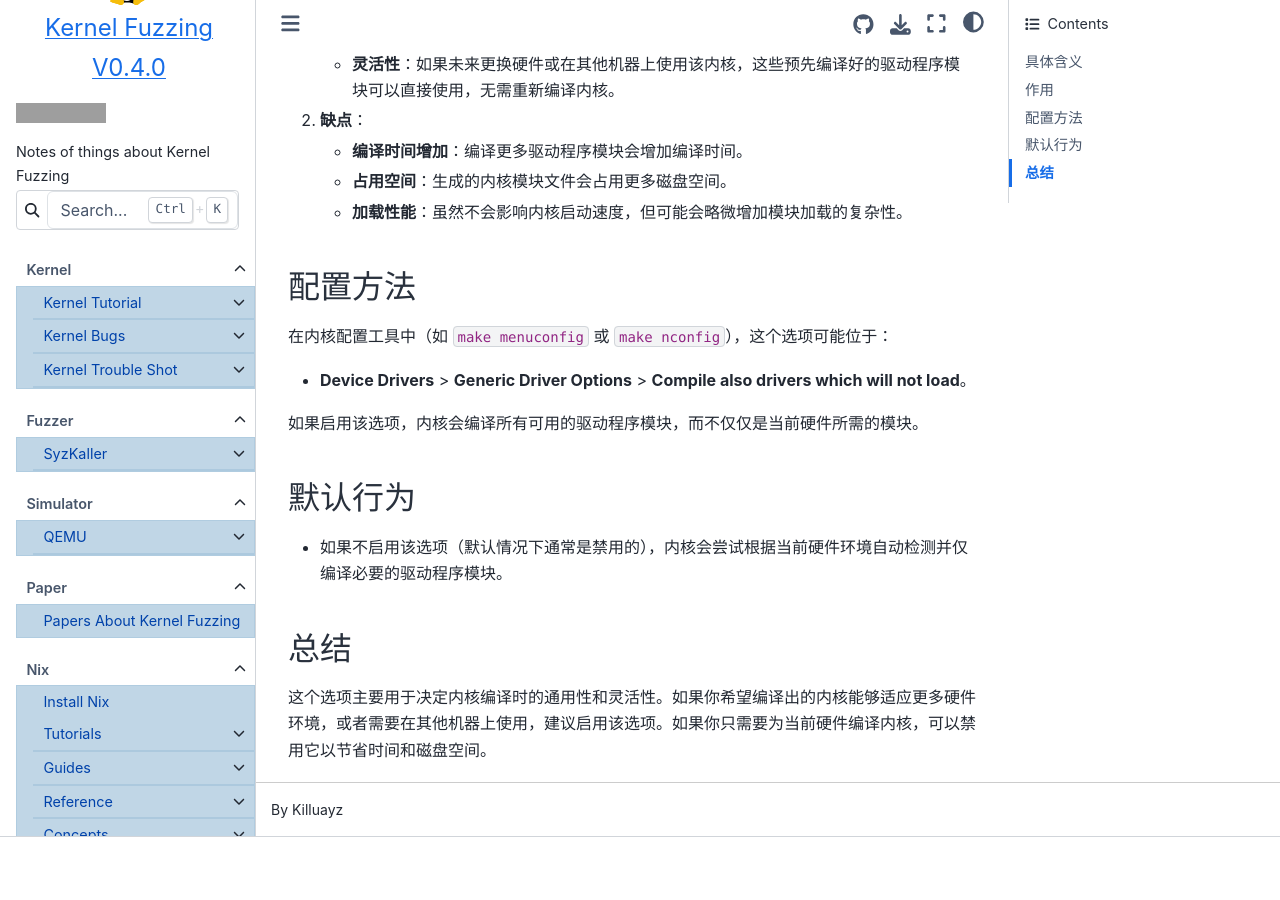
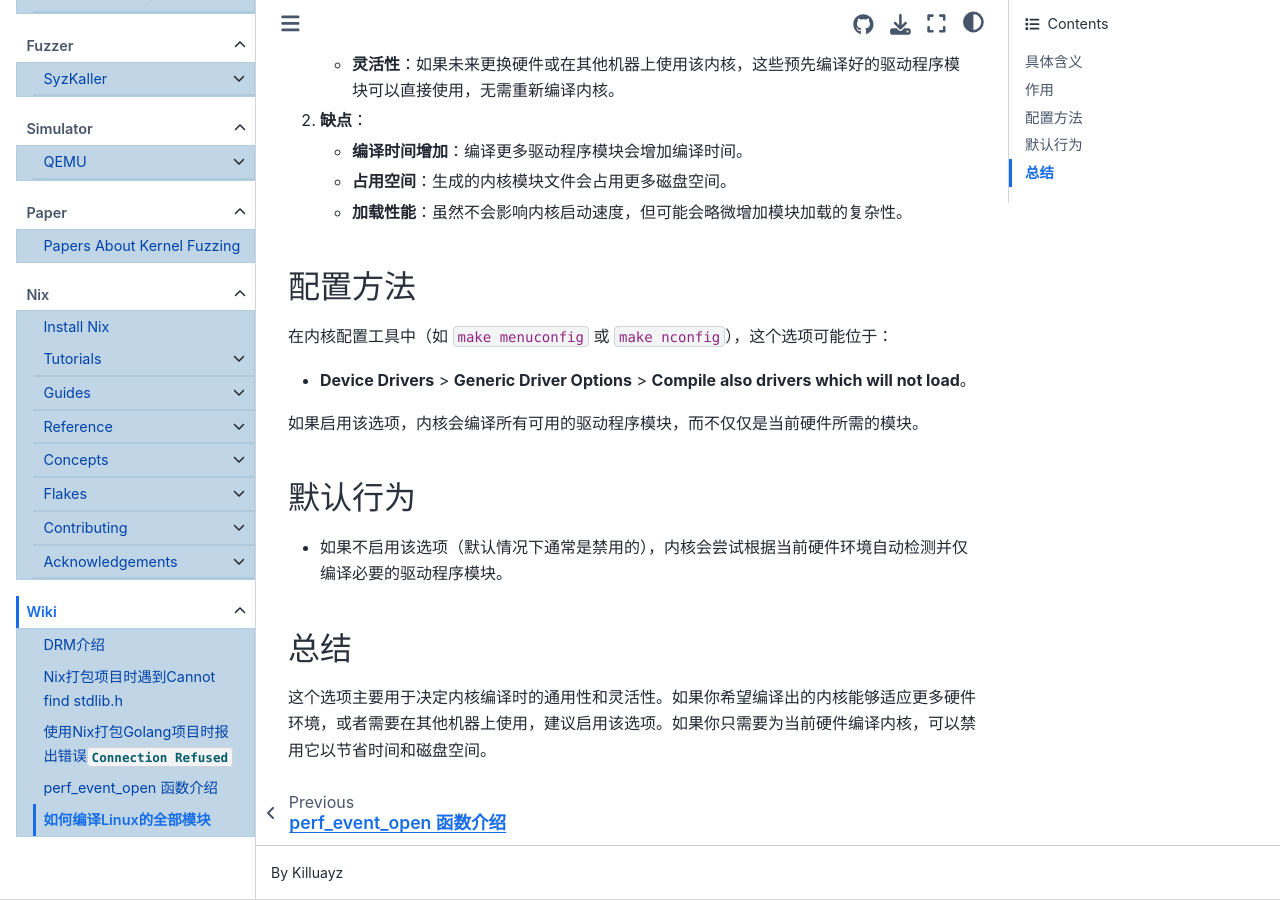
Before and after one commit to KilluaYZ/Kernel-Fuzzing-Tutorial, a Sphinx documentation site: the page built from source/wiki/compile_linux_modules.md, in a window 1280 px wide and 900 px high, scrolled down 716 px. Built offline with Sphinx 7.4.7 and the Sphinx Book theme 1.1.4, drawn with Linux system fonts in a browser that asks for light colours; pages that are not in the unit, such as notebooks, are missing from menus; before the commit the page ends 1553 px from its top, so only the background shows below that; grey boxes are pictures that could not be loaded.

Commit message:
[0.4.1] 修改了compile_linux_module.md，解决编译问题

````diff
--- a/source/_templates/about.html
+++ b/source/_templates/about.html
@@ -3,7 +3,7 @@
     <div style="display: flex; flex-direction: column; justify-content: center; align-items: center;">
       <img src="/_static/img/linux.svg" alt="">
       <span>Kernel Fuzzing</span>
-      <span>V0.4.0</span>
+      <span>V0.4.1</span>
     </div>
   </a>
 </div>
--- a/source/wiki/compile_linux_modules.md
+++ b/source/wiki/compile_linux_modules.md
@@ -4,14 +4,14 @@
 
 这时候我们开启选项“Compile also drivers which will not load”（编译那些不会加载的驱动程序）即可。这是一个与内核配置相关的设置，通常与内核的模块化和驱动程序的编译策略有关。
 
-### 具体含义
+## 具体含义
 这个选项的意思是：在编译内核时，是否要编译那些在当前硬件环境下**不会被加载**的驱动程序模块。换句话说，它决定了是否要编译那些与当前系统硬件不匹配的驱动程序。
 
 例如：
 - 如果你的系统中没有某个特定的硬件设备（如某种显卡或网络卡），那么与该硬件相关的驱动程序模块在正常情况下不会被加载。
 - 如果启用这个选项，即使这些驱动程序模块在当前系统中不会被加载，也会被编译成模块（`.ko` 文件）。
 
-### 作用
+## 作用
 1. **优点**：
    - **通用性**：编译出的内核镜像（如 `vmlinuz` 或 `bzImage`）和模块集合可以被用于更多类型的硬件环境，而不仅仅是当前编译时的硬件配置。
    - **灵活性**：如果未来更换硬件或在其他机器上使用该内核，这些预先编译好的驱动程序模块可以直接使用，无需重新编译内核。
@@ -21,14 +21,14 @@
    - **占用空间**：生成的内核模块文件会占用更多磁盘空间。
    - **加载性能**：虽然不会影响内核启动速度，但可能会略微增加模块加载的复杂性。
 
-### 配置方法
+## 配置方法
 在内核配置工具中（如 `make menuconfig` 或 `make nconfig`），这个选项可能位于：
 - **Device Drivers** > **Generic Driver Options** > **Compile also drivers which will not load**。
 
 如果启用该选项，内核会编译所有可用的驱动程序模块，而不仅仅是当前硬件所需的模块。
 
-### 默认行为
+## 默认行为
 - 如果不启用该选项（默认情况下通常是禁用的），内核会尝试根据当前硬件环境自动检测并仅编译必要的驱动程序模块。
 
-### 总结
+## 总结
 这个选项主要用于决定内核编译时的通用性和灵活性。如果你希望编译出的内核能够适应更多硬件环境，或者需要在其他机器上使用，建议启用该选项。如果你只需要为当前硬件编译内核，可以禁用它以节省时间和磁盘空间。
--- a/source/wiki/index.md
+++ b/source/wiki/index.md
@@ -11,4 +11,5 @@
 nix_with_glibc_compile_error.md
 nix_golang_get_proxy_connection_refused.md
 perf_event_open/perf_event_open.md
+compile_linux_modules.md
 ```
````
